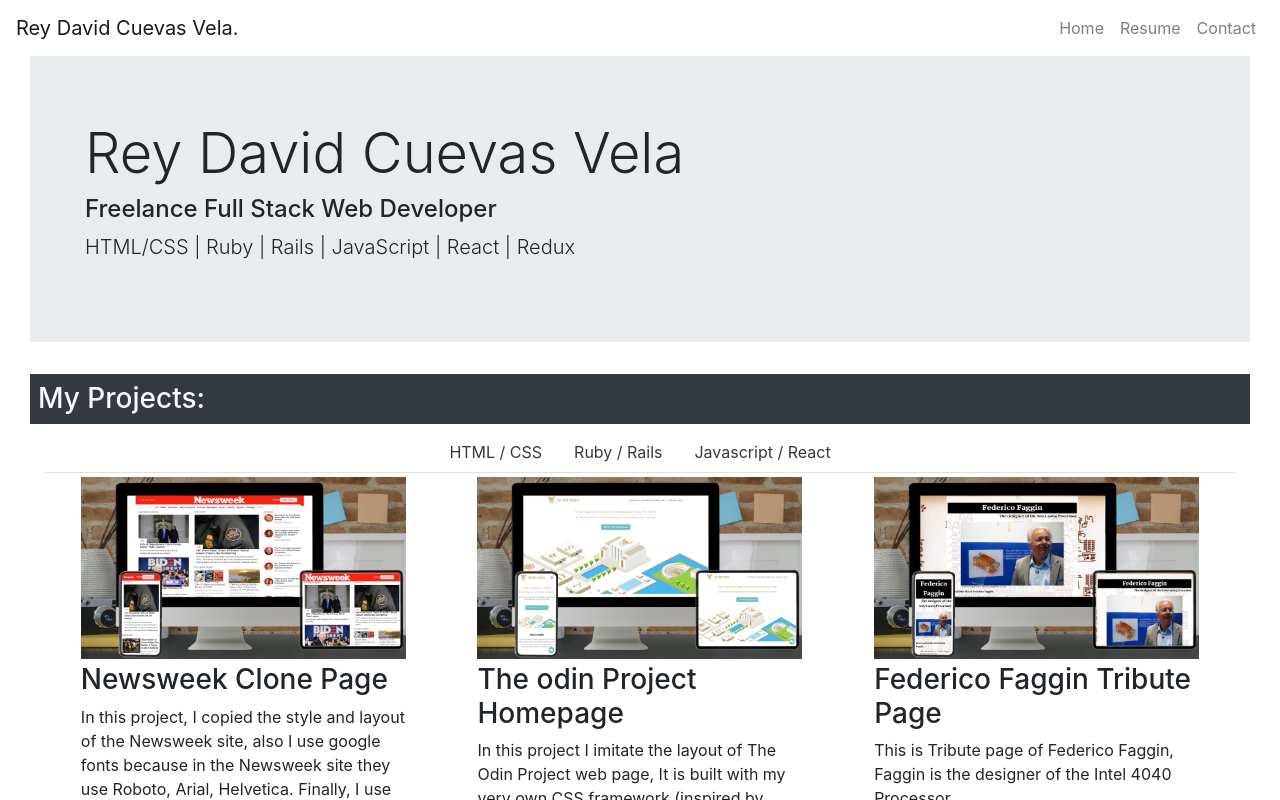
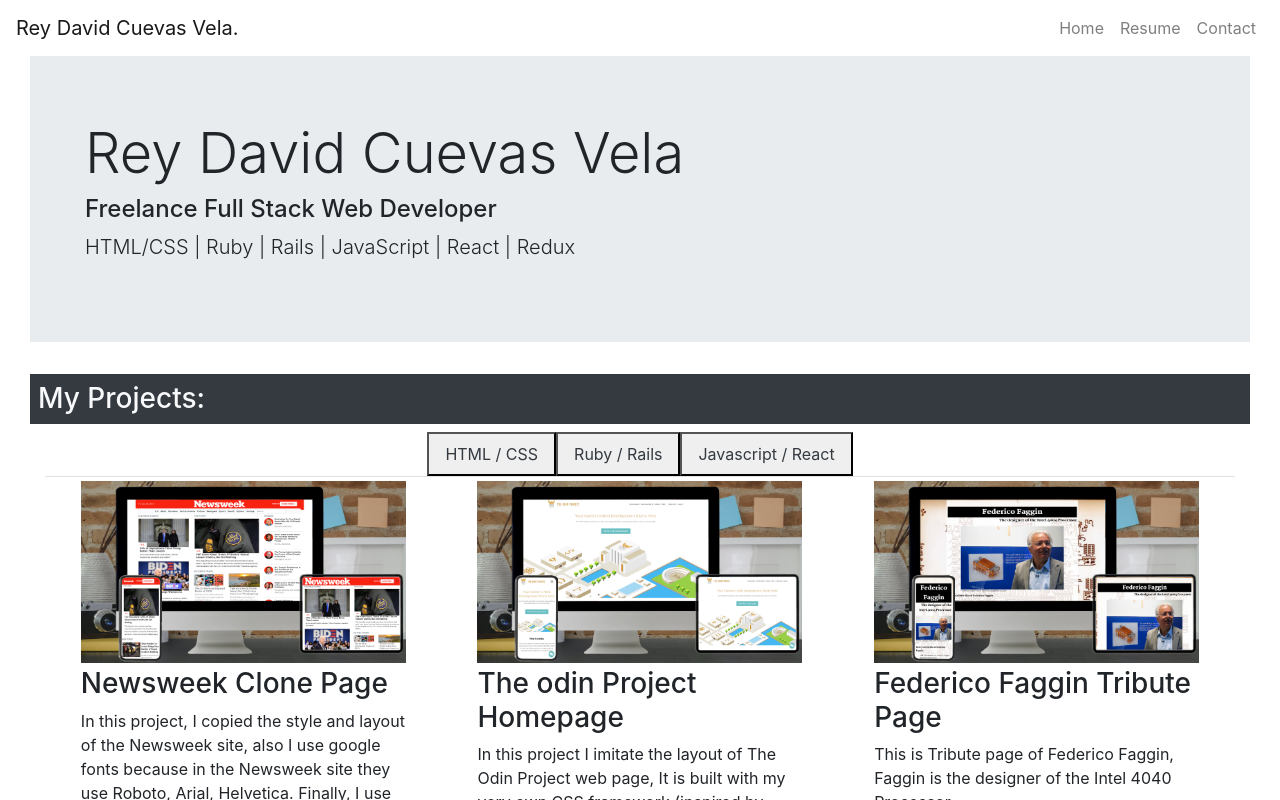
Before and after one commit to redacuve/my-portfolio, a React (Create React App) app: page / in a window 1280 px wide. Shown: the top 800 px of the page. Built offline with nearby package versions, Linux system fonts and the light colour scheme.

Commit message:
fixed warnings on the console

```diff
--- a/src/App.js
+++ b/src/App.js
@@ -4,9 +4,7 @@
 // External Libraries
 import {
     BrowserRouter as Router,
-    Switch,
-    Route,
-    Link
+    Route
   } from "react-router-dom";
 
 // Bootstrap Components
--- a/src/components/Carrousel.js
+++ b/src/components/Carrousel.js
@@ -136,6 +136,9 @@
             case 3:
                 this.setState({default: 'javascriptReact'});
                 break;
+            default:
+                this.setState({default: 'htmlCss'});
+                break;
         }
     }
 
@@ -143,9 +146,9 @@
         return(
             <Container fluid={true} >
                     <Nav className="border-bottom justify-content-center">
-                        <a className="nav-link text-dark" onClick={()=> this.changeDefault(1)}>HTML / CSS</a>
-                        <a className="nav-link text-dark" onClick={()=> this.changeDefault(2)}>Ruby / Rails</a>
-                        <a className="nav-link text-dark" onClick={()=> this.changeDefault(3)}>Javascript / React</a>
+                        <button className="nav-link text-dark" onClick={()=> this.changeDefault(1)}>HTML / CSS</button>
+                        <button className="nav-link text-dark" onClick={()=> this.changeDefault(2)}>Ruby / Rails</button>
+                        <button className="nav-link text-dark" onClick={()=> this.changeDefault(3)}>Javascript / React</button>
                     </Nav>
                     <div className="projects-container d-flex justify-content-around flex-wrap">
                         {this.myProjects(this.state[this.state.default])}
--- a/src/components/DateSet.js
+++ b/src/components/DateSet.js
@@ -4,9 +4,9 @@
     return(
         <div className="dateset">
             <h2>{props.title}</h2>
-            {props.list.map(elem => {
+            {props.list.map((elem, index) => {
                 return (
-                <div class="row">
+                <div className="row" key={index}>
                     <div className="dates col-3">
                         {elem.dates}
                     </div>
--- a/src/components/MultiSetList.js
+++ b/src/components/MultiSetList.js
@@ -6,7 +6,7 @@
             <h2>{props.title}</h2>
             {
             props.multiset.map(elem => {
-                return <div className="subset">
+                return <div className="subset" key={elem.subtitle}>
                     <h5>{elem.subtitle}</h5>
                     <ul className="d-flex">
                         {elem.list.map(lilist => {
--- a/src/components/Project.js
+++ b/src/components/Project.js
@@ -5,7 +5,7 @@
     return(
         <div className="project-container p-1">
             <div className="project-image-container">
-                <img src={props.item.imgSrc} alt="image-alt" />
+                <img src={props.item.imgSrc} alt={'project ' + props.item.title + ' image'} />
             </div>
             <div className="project-content">
                 <h3 className="mt-1 mb-2">{props.item.title}</h3>
--- a/src/components/SetList.js
+++ b/src/components/SetList.js
@@ -7,7 +7,7 @@
             <ul className={(props.listflex === true) ? "d-flex" : ""}>
                 {
                 props.list.map(elem => {
-                    return <li key="elem">{elem}</li>
+                    return <li key={elem}>{elem}</li>
                 })
                 }
             </ul>
```
